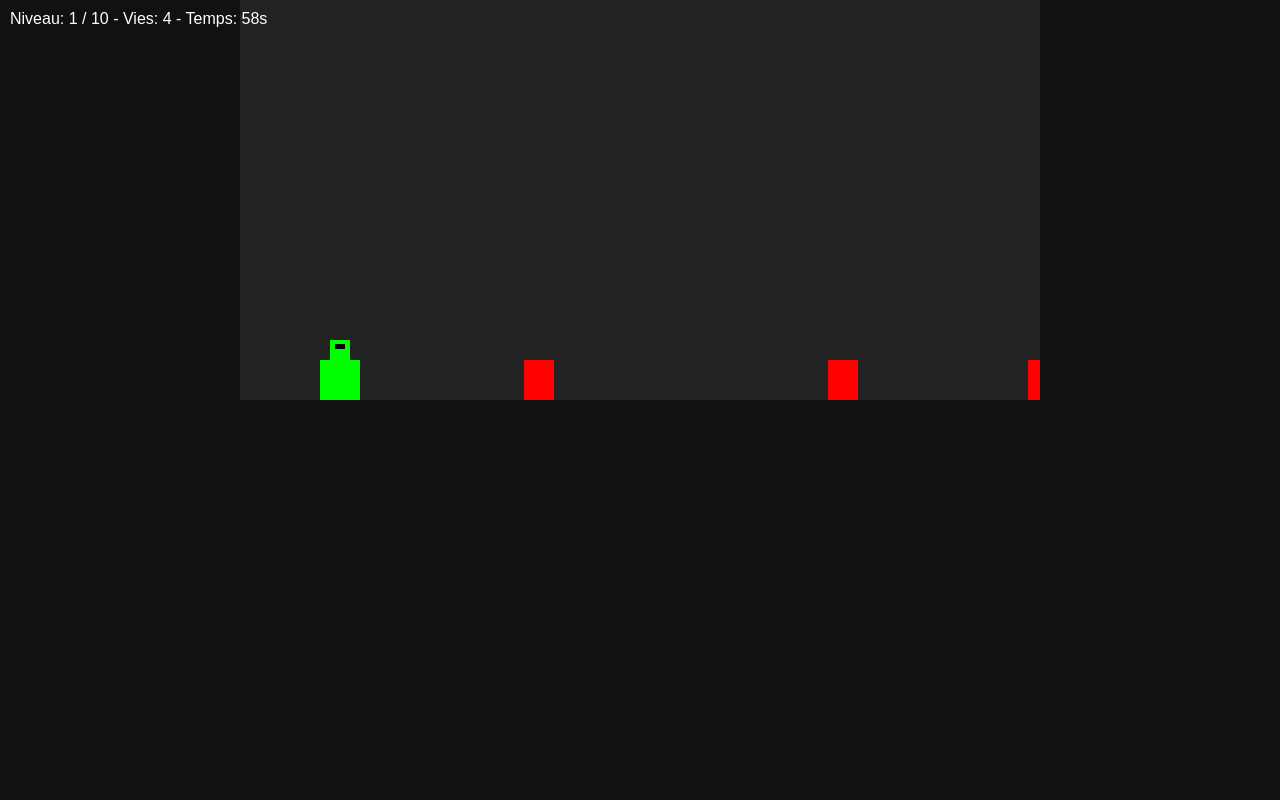
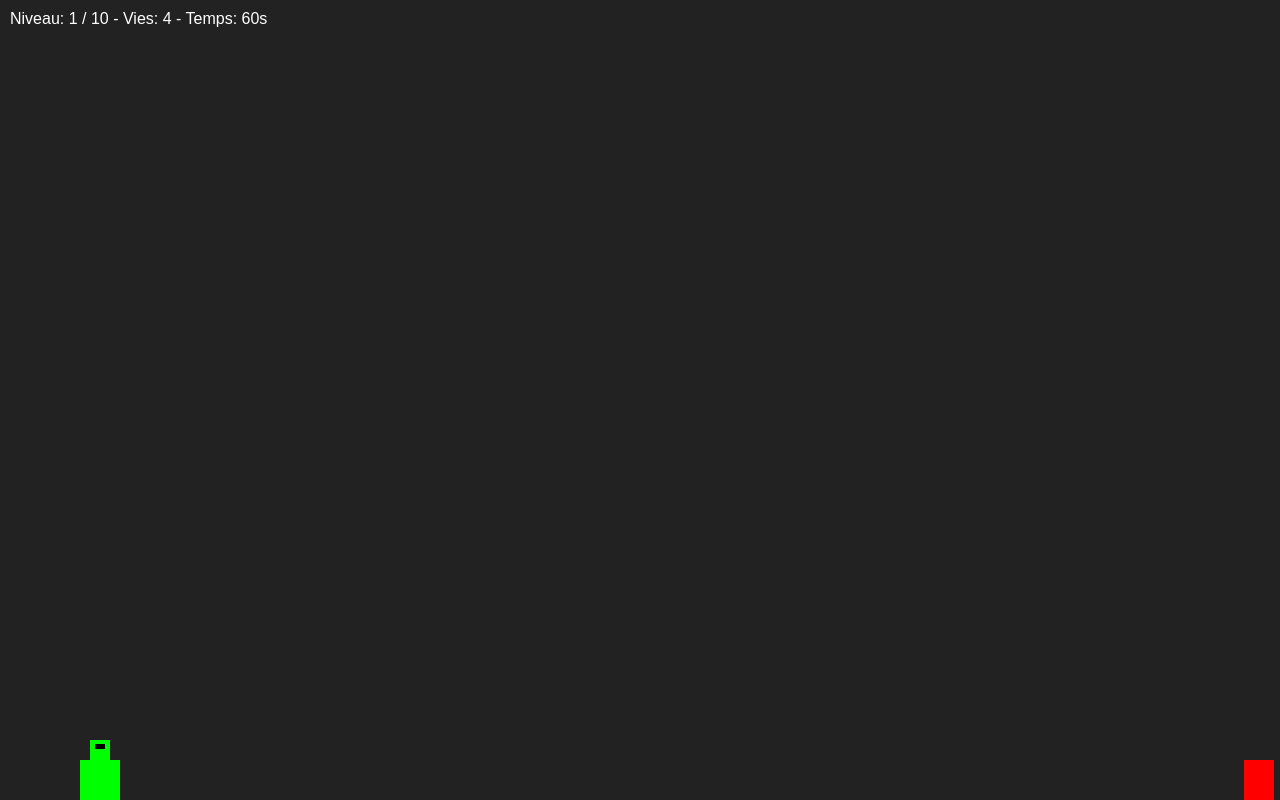
Before and after one commit to tecknomancien/test, a plain HTML site: page index.html in a window 1280 px wide. Drawn offline with Linux system fonts and the light colour scheme.

Commit message:
Fill game canvas to viewport

```diff
--- a/index.html
+++ b/index.html
@@ -5,12 +5,12 @@
 <title>Auto Runner Robot</title>
 <style>
   body { margin: 0; background: #111; color: #fff; font-family: Arial, sans-serif; overflow: hidden; }
-  canvas { background: #222; display: block; margin: 0 auto; }
+  canvas { background: #222; display: block; width: 100vw; height: 100vh; }
   #ui { position: absolute; top: 10px; left: 10px; color: #fff; }
 </style>
 </head>
 <body>
-<canvas id="game" width="800" height="400"></canvas>
+  <canvas id="game"></canvas>
 <div id="ui"></div>
 <audio id="bgmusic" src="music.mp3" loop style="display:none"></audio>
 <script>
@@ -18,6 +18,14 @@ const canvas = document.getElementById('game');
 const ctx = canvas.getContext('2d');
 const ui = document.getElementById('ui');
 const music = document.getElementById('bgmusic');
+
+function resizeCanvas() {
+  canvas.width = window.innerWidth;
+  canvas.height = window.innerHeight;
+}
+
+window.addEventListener('resize', resizeCanvas);
+resizeCanvas();
 
 const GRAVITY = 0.6;
 let speed = 4; // base speed, increases with level
```
